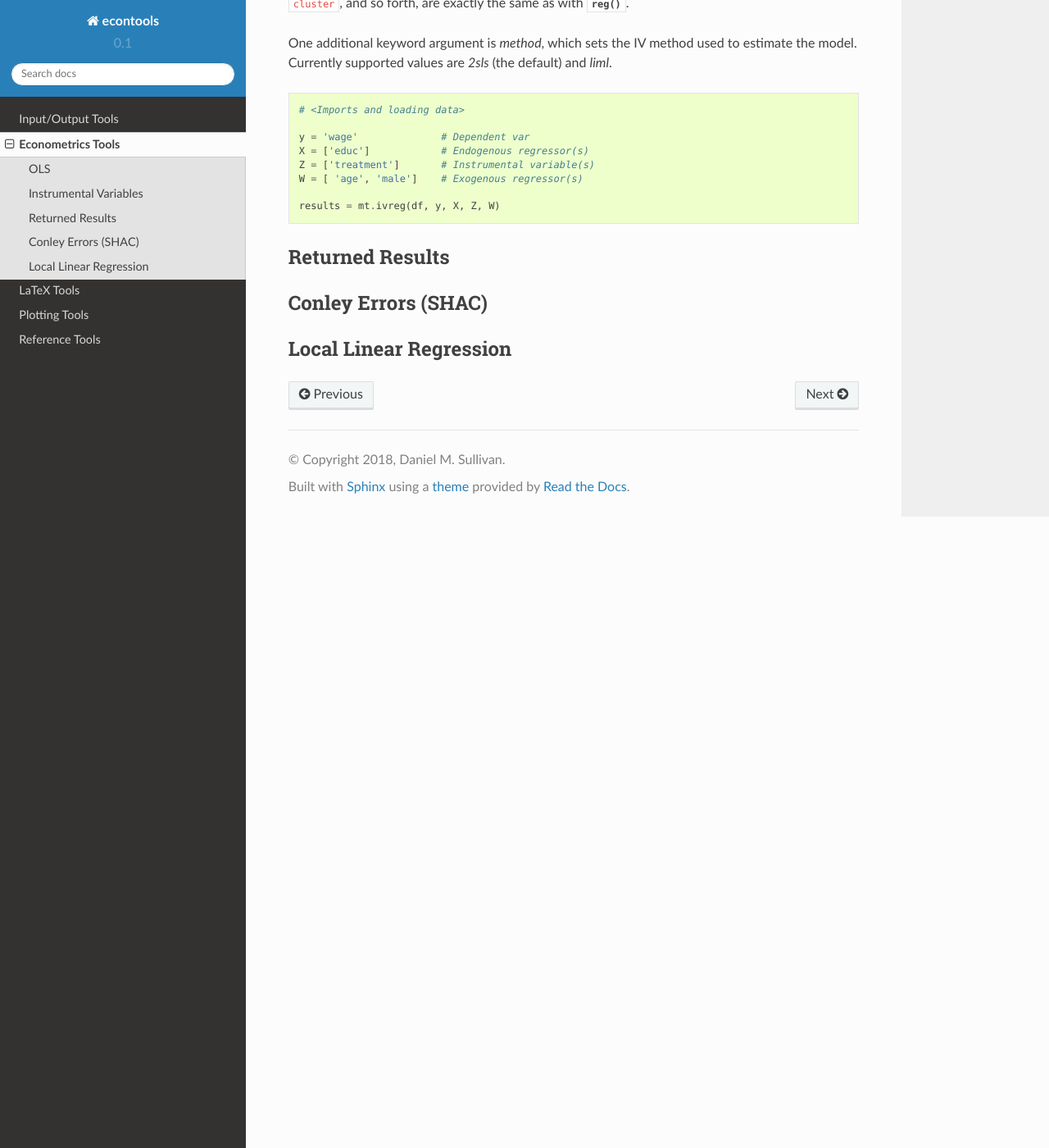
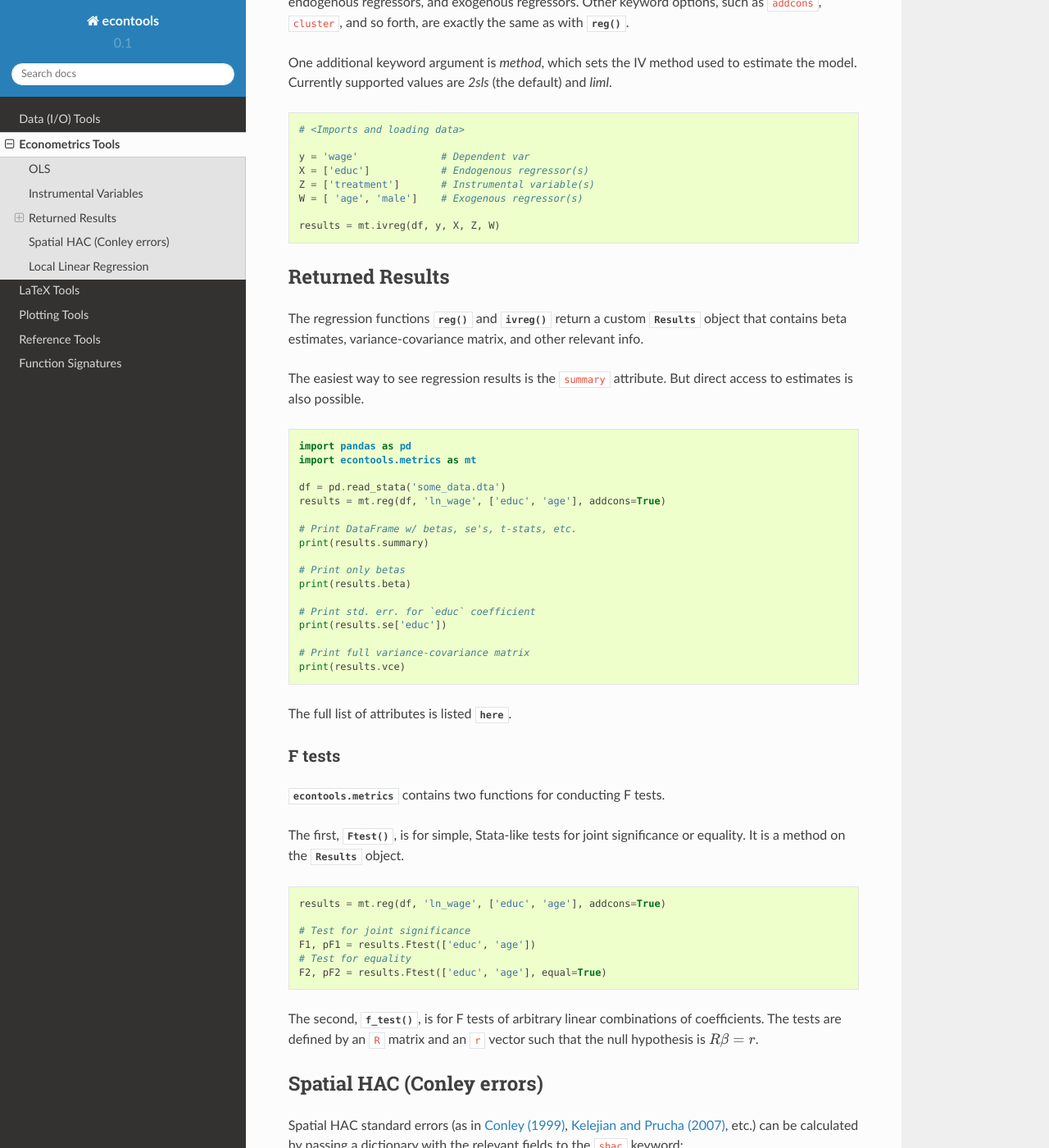
Before and after one commit to dmsul/econtools, a Sphinx documentation site: the page built from doc/source/metrics_advanced.rst, in a window 1280 px wide and 1400 px high, scrolled down 1375 px. Shown: the whole window at 82% size. Built offline with Sphinx 7.4.7 and the Read the Docs theme 2.0.0, drawn with Linux system fonts in a browser that asks for light colours; some of the changed text lies outside the part shown.

Commit message:
Whole mess of stuff

```diff
--- a/doc/source/index.rst
+++ b/doc/source/index.rst
@@ -10,6 +10,7 @@
     to_latex.rst
     plot.rst
     reference.rst
+    api.rst
 
 
 ****************
--- a/doc/source/metrics_advanced.rst
+++ b/doc/source/metrics_advanced.rst
@@ -92,9 +92,91 @@ estimate the model. Currently supported values are `2sls` (the default) and
 Returned Results
 ----------------
 
+The regression functions :py:func:`~econtools.metrics.reg` and
+:py:func:`~econtools.metrics.ivreg` return a custom
+:py:class:`~econtools.metrics.core.Results` object that contains beta
+estimates, variance-covariance matrix, and other relevant info.
 
-Conley Errors (SHAC)
---------------------
+The easiest way to see regression results is the ``summary`` attribute. But
+direct access to estimates is also possible.
+
+.. code-block:: python
+
+    import pandas as pd
+    import econtools.metrics as mt
+
+    df = pd.read_stata('some_data.dta')
+    results = mt.reg(df, 'ln_wage', ['educ', 'age'], addcons=True)
+
+    # Print DataFrame w/ betas, se's, t-stats, etc.
+    print(results.summary)
+
+    # Print only betas
+    print(results.beta)
+
+    # Print std. err. for `educ` coefficient
+    print(results.se['educ'])
+
+    # Print full variance-covariance matrix
+    print(results.vce)
+
+
+The full list of attributes is listed :py:class:`here <econtools.metrics.core.Results>`.
+
+F tests
+~~~~~~~
+
+:py:mod:`econtools.metrics` contains two functions for conducting F tests.
+
+The first, :py:meth:`~econtools.metrics.core.Results.Ftest`, is for simple,
+Stata-like tests for joint significance or equality. It is a method on the
+:py:class:`~econtools.metrics.core.Results` object.
+
+.. code-block:: python
+
+    results = mt.reg(df, 'ln_wage', ['educ', 'age'], addcons=True)
+
+    # Test for joint significance
+    F1, pF1 = results.Ftest(['educ', 'age'])
+    # Test for equality
+    F2, pF2 = results.Ftest(['educ', 'age'], equal=True)
+
+The second, :py:func:`~econtools.metrics.f_test`, is for F tests of arbitrary
+linear combinations of coefficients. The tests are defined by an ``R``
+matrix and an ``r`` vector such that the null hypothesis is :math:`R\beta = r`.
+
+
+Spatial HAC (Conley errors)
+---------------------------
+
+Spatial HAC standard errors (as in
+`Conley (1999)
+<https://www.sciencedirect.com/science/article/pii/S0304407698000840>`_,
+`Kelejian and Prucha (2007)
+<https://www.sciencedirect.com/science/article/pii/S0304407606002260>`_,
+etc.) can be calculated by passing a dictionary with the relevant fields to the
+``shac`` keyword:
+
+.. code-block:: python
+
+    shac_params = {
+        'x': 'longitude',   # Column in `df`
+        'y': 'latitude',    # Column in `df`
+        'kern': 'unif',     # Kernel name
+        'band': 2,          # Kernel bandwidth
+    }
+    df = pd.read_stata('reg_data.dta')
+    results = mt.reg(df, 'lnp', ['sqft', 'rooms'],
+                     a_name='state',
+                     shac=shac_params)
+
+
+.. Important::
+
+    The ``band`` parameter is assumed to be in the same units as ``x`` and
+    ``y``. If ``x`` and ``y`` are degrees latitude/longitude, ``band`` should
+    also be in degrees. ``econtools`` does not do any advanced geographic
+    distance calculations here, just simple euclidean distance.
 
 
 Local Linear Regression
```
Also changed, not shown: doc/source/api.rst (added, +49 -0 lines), doc/source/io.rst (+6 -10 lines), 4 other files.
